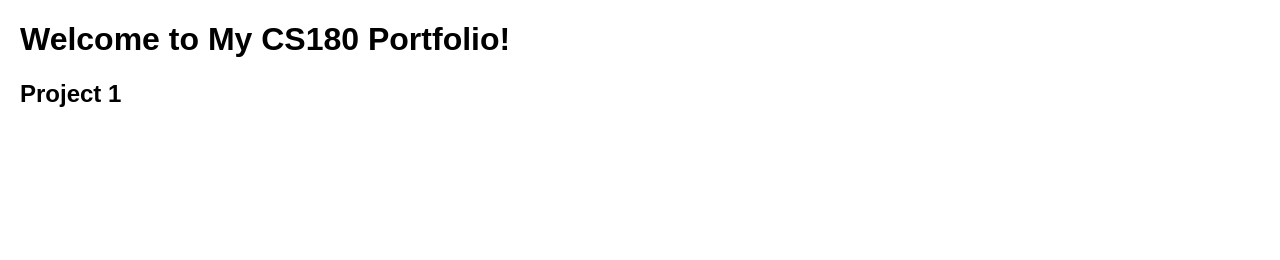
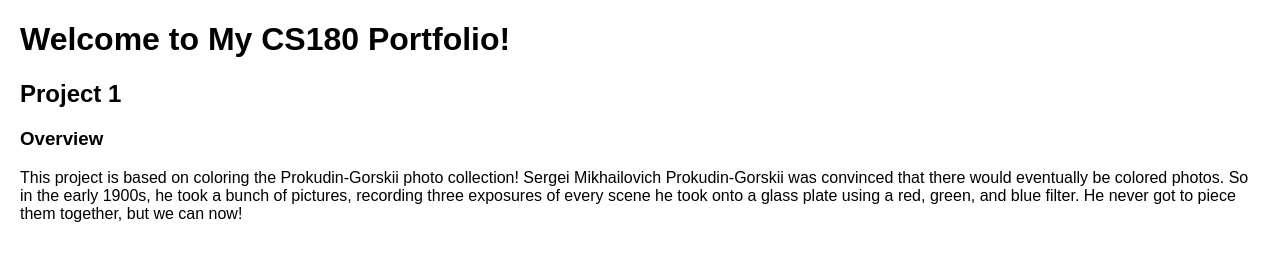
Before and after one commit to CamilleDang/.github.io, a plain HTML site: page index.html in a window 1280 px wide. Drawn offline with Linux system fonts and the light colour scheme.

Commit message:
Update index.html

```diff
--- a/index.html
+++ b/index.html
@@ -12,5 +12,12 @@
 <body>
     <h1>Welcome to My CS180 Portfolio!</h1>
     <h2>Project 1</h1>
+    <h3>Overview</h3>
+    <p>This project is based on coloring the Prokudin-Gorskii photo collection!
+        Sergei Mikhailovich Prokudin-Gorskii was convinced that there would eventually be colored photos.
+        So in the early 1900s, he took a bunch of pictures, recording three exposures of every scene he took
+        onto a glass plate using a red, green, and blue filter. He never got to piece them together, but we can now!
+    </p>
+    <p></p>
 </body>
 </html>
```
